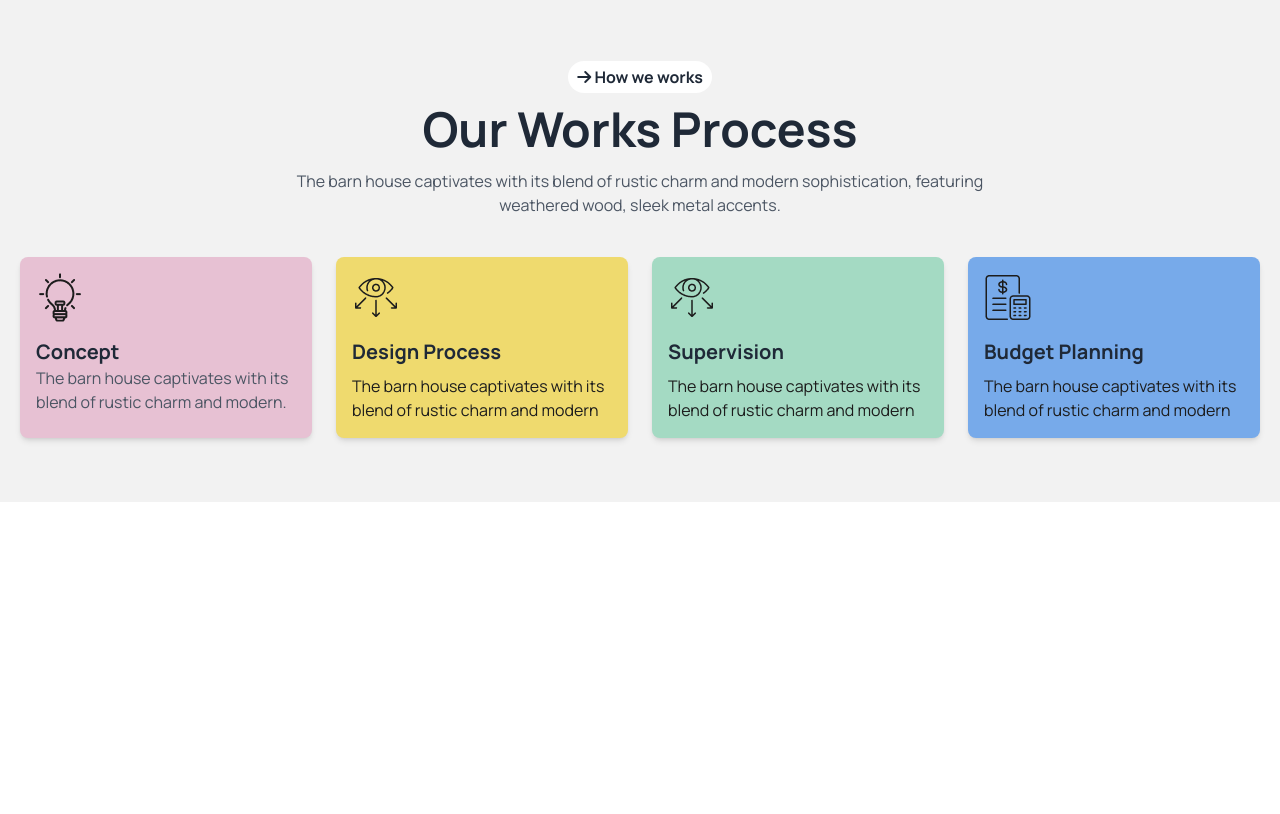
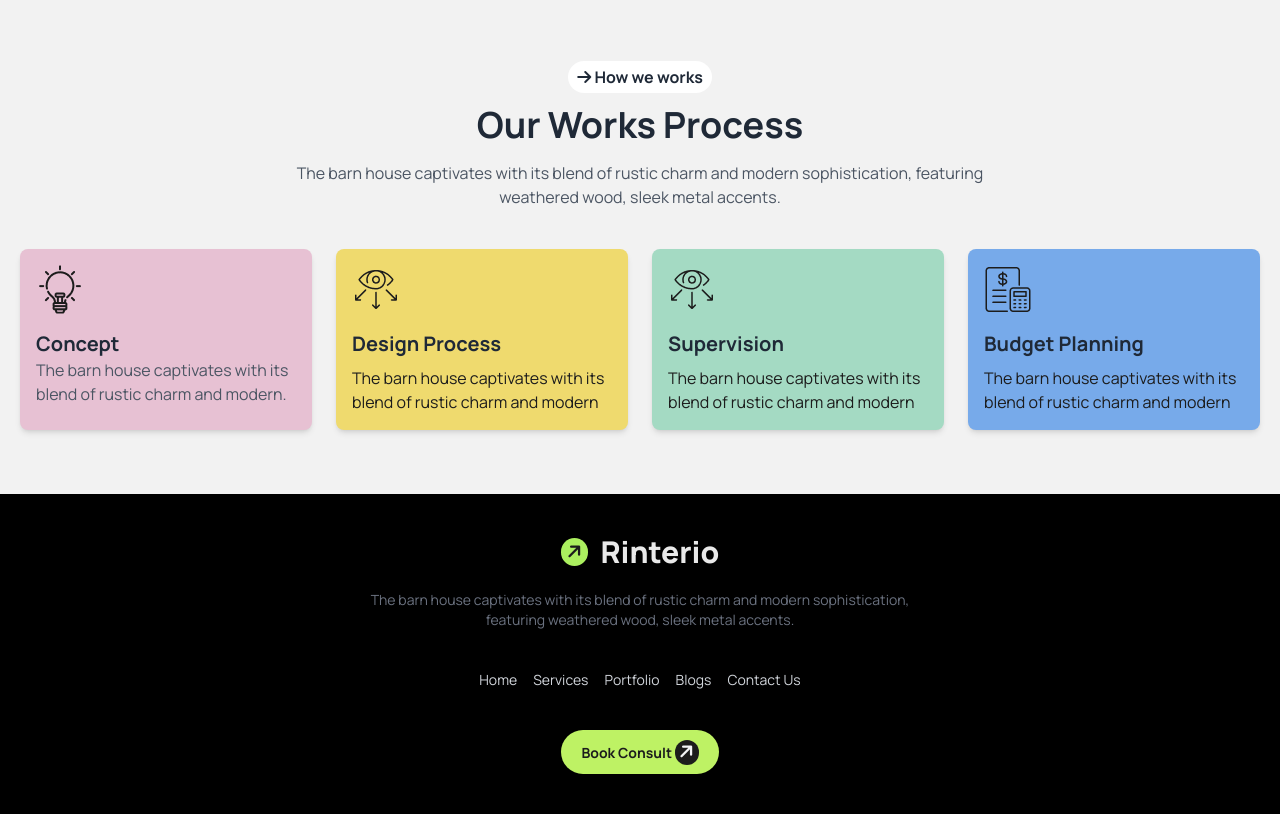
Before and after one commit to mdashraful24/my-web-assignments03-repo, a plain HTML site: page index.html in a window 1280 px wide. Shown: the part 1337-2151 px from the top of the page. Before the commit the page ends 1919 px from the top, so only its background shows below. Drawn offline with nearby package versions, Linux system fonts and the light colour scheme.

Commit message:
footer section done

```diff
--- a/index.html
+++ b/index.html
@@ -65,7 +65,7 @@
                         </div>
 
                         <a class="-ml-5" href="">
-                            <a class="bg-pri-color px-[5px] rounded-full"><i
+                            <a class="bg-pri-color px-[6px] rounded-full"><i
                                     class="fa-solid fa-arrow-right -rotate-45 text-lg"></i></a>
                             <h1 class="text-2xl font-extrabold ml-2">Rinterio
                             </h1>
@@ -88,8 +88,9 @@
                         <div class="py-1 px-2 bg-white rounded-full hidden lg:block">
                             <i class="fa-solid fa-cart-shopping"></i>
                         </div>
-                        <button class="bg-pri-color px-5 py-2 rounded-3xl text-pri-text font-bold hidden lg:block">Book
-                            Consult <span class="bg-pri-text px-[3px] rounded-full"><i
+                        <button class="bg-pri-color px-5 py-2 rounded-3xl text-pri-text font-bold hidden lg:block"><span
+                                class="mr-2">Book
+                                Consult</span><span class="bg-pri-text px-[3px] rounded-full"><i
                                     class="fa-solid fa-arrow-right text-gray-300 -rotate-45 text-lg"></i>
                             </span>
                         </button>
@@ -117,8 +118,7 @@
                         the space with natural
                         light.
                     </p>
-                    <button
-                        class="bg-lime-200 px-5 py-2 rounded-3xl text-pri-text font-bold">View
+                    <button class="bg-lime-200 px-5 py-2 rounded-3xl text-pri-text font-bold">View
                         Details <span class="bg-lime-400 px-[3px] rounded-full"><i
                                 class="fa-solid fa-arrow-right text-pri-text -rotate-45 text-lg"></i>
                         </span>
@@ -193,8 +193,9 @@
                 </div>
                 <!-- Title -->
                 <div class="text-center mb-10">
-                    <h1 class="text-5xl font-bold mb-4">Our Works Process</h1>
-                    <p class="text-gray-600 max-w-3xl mx-auto">The barn house captivates with its blend of rustic charm and modern sophistication, featuring weathered wood, sleek metal accents.</p>
+                    <h1 class="text-4xl font-bold mb-4">Our Works Process</h1>
+                    <p class="text-gray-600 max-w-3xl mx-auto">The barn house captivates with its blend of rustic charm
+                        and modern sophistication, featuring weathered wood, sleek metal accents.</p>
                 </div>
                 <!-- Grid Cards -->
                 <div class="grid grid-cols-1 md:grid-cols-2 lg:grid-cols-4 gap-6">
@@ -203,7 +204,8 @@
                         <img class="px-4 pt-4" src="./assets/concept.png" alt="">
                         <div class="p-4">
                             <h2 class="font-bold text-xl">Concept</h2>
-                            <p class="text-gray-600">The barn house captivates with its blend of rustic charm and modern.</p>
+                            <p class="text-gray-600">The barn house captivates with its blend of rustic charm and
+                                modern.</p>
                         </div>
                     </div>
                     <!-- Card-2 -->
@@ -211,7 +213,8 @@
                         <img class="px-4 py-4" src="./assets/vision.png" alt="">
                         <div class="px-4 pb-4 space-y-2">
                             <h2 class="font-bold text-xl">Design Process</h2>
-                            <p class="text-pri-text">The barn house captivates with its blend of rustic charm and modern</p>
+                            <p class="text-pri-text">The barn house captivates with its blend of rustic charm and modern
+                            </p>
                         </div>
                     </div>
                     <!-- Card-3 -->
@@ -219,7 +222,8 @@
                         <img class="px-4 py-4" src="./assets/vision.png" alt="">
                         <div class="px-4 pb-4 space-y-2">
                             <h2 class="font-bold text-xl">Supervision</h2>
-                            <p class="text-pri-text">The barn house captivates with its blend of rustic charm and modern</p>
+                            <p class="text-pri-text">The barn house captivates with its blend of rustic charm and modern
+                            </p>
                         </div>
                     </div>
                     <!-- Card-4 -->
@@ -227,7 +231,8 @@
                         <img class="px-4 py-4" src="./assets/budget.png" alt="">
                         <div class="px-4 pb-4 space-y-2">
                             <h2 class="font-bold text-xl">Budget Planning</h2>
-                            <p class="text-pri-text">The barn house captivates with its blend of rustic charm and modern</p>
+                            <p class="text-pri-text">The barn house captivates with its blend of rustic charm and modern
+                            </p>
                         </div>
                     </div>
                 </div>
@@ -237,7 +242,36 @@
     </main>
 
     <!-- Footer section -->
-    <footer class="py-10 px-4 md:px-16"></footer>
+    <footer>
+        <section class="footer footer-center bg-black text-base-content p-10">
+            <div class="flex gap-3">
+                <div class="bg-pri-color px-[6px] rounded-full">
+                    <i class="fa-solid fa-arrow-right text-pri-text -rotate-45 text-lg"></i>
+                </div>
+                <div>
+                    <h3 class="text-3xl text-[#E9E9E9] font-extrabold">Rinterio</h3>
+                </div>
+            </div>
+            <div class="text-gray-500 -mt-5">
+                <p>The barn house captivates with its blend of rustic charm and modern sophistication, <br> featuring
+                    weathered wood, sleek metal accents.</p>
+            </div>
+            <nav class="grid grid-flow-col gap-4 text-gray-300">
+                <a class="link link-hover">Home</a>
+                <a class="link link-hover">Services</a>
+                <a class="link link-hover">Portfolio</a>
+                <a class="link link-hover">Blogs</a>
+                <a class="link link-hover">Contact Us</a>
+            </nav>
+            <div>
+                <button class="bg-lime-300 px-5 py-2 rounded-3xl text-pri-text font-bold">Book Consult <span
+                        class="bg-pri-text px-[4px] py-[3px] rounded-full"><i
+                            class="fa-solid fa-arrow-right text-gray-100 -rotate-45 text-lg"></i>
+                    </span>
+                </button>
+            </div>
+        </section>
+    </footer>
 </body>
 
 </html>
```
